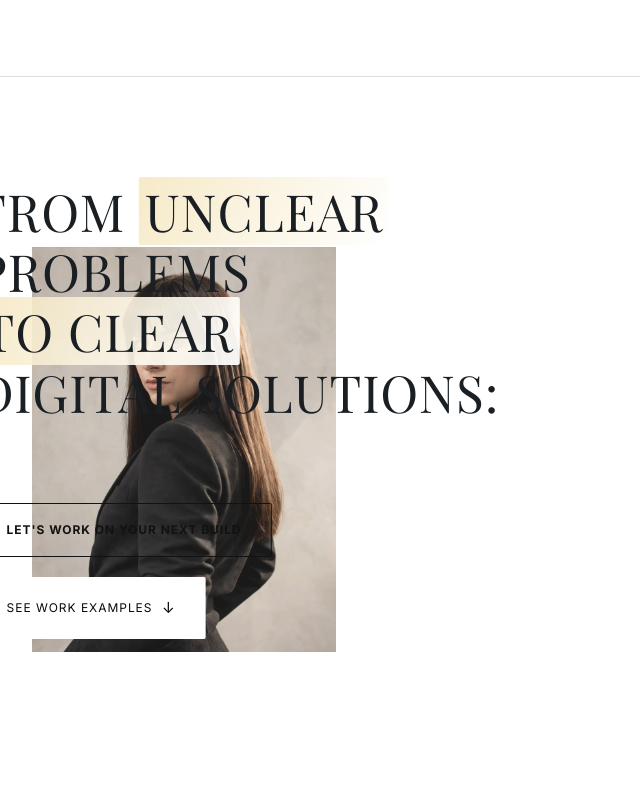
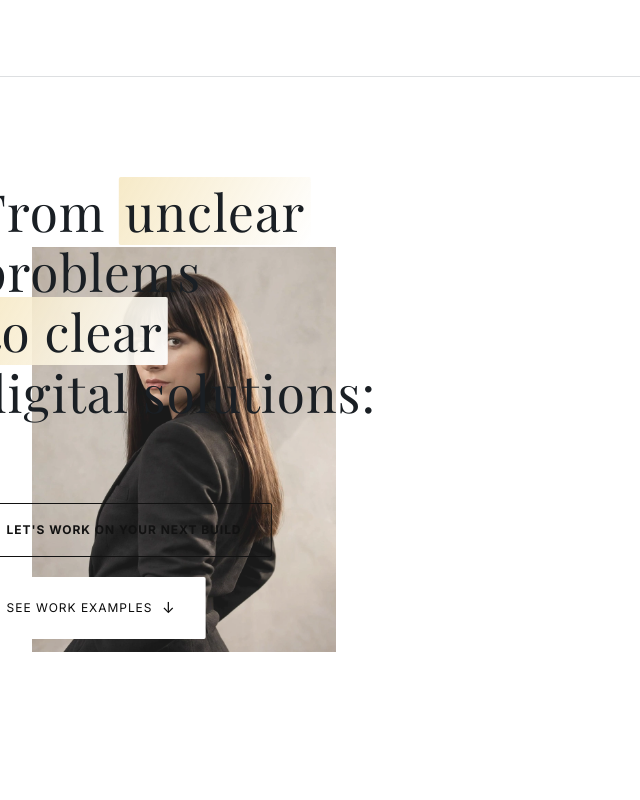
Before and after one commit to Irene2828/porfoliojuly, a Next.js app: page / in a window 1280 px wide. Shown: the top 800 px of the page, without its empty margins (0-640 px from the left). Built offline with nearby package versions, Linux system fonts and the light colour scheme; no server answers; the database is empty; a web font is replaced by a local one.

Commit message:
Undo uppercase on hero headline

```diff
--- a/src/app/components/Hero.css
+++ b/src/app/components/Hero.css
@@ -146,7 +146,6 @@
   -webkit-background-clip: initial;
   -webkit-text-fill-color: #1a1f24; /* almost black */
   color: #1a1f24;
-  text-transform: uppercase; /* uppercase statement */
   letter-spacing: 0.02em; /* slightly wider spacing to make thin weight readable */
   font-weight: 200; /* even thinner visual appearance */
   -webkit-font-smoothing: antialiased;
```
